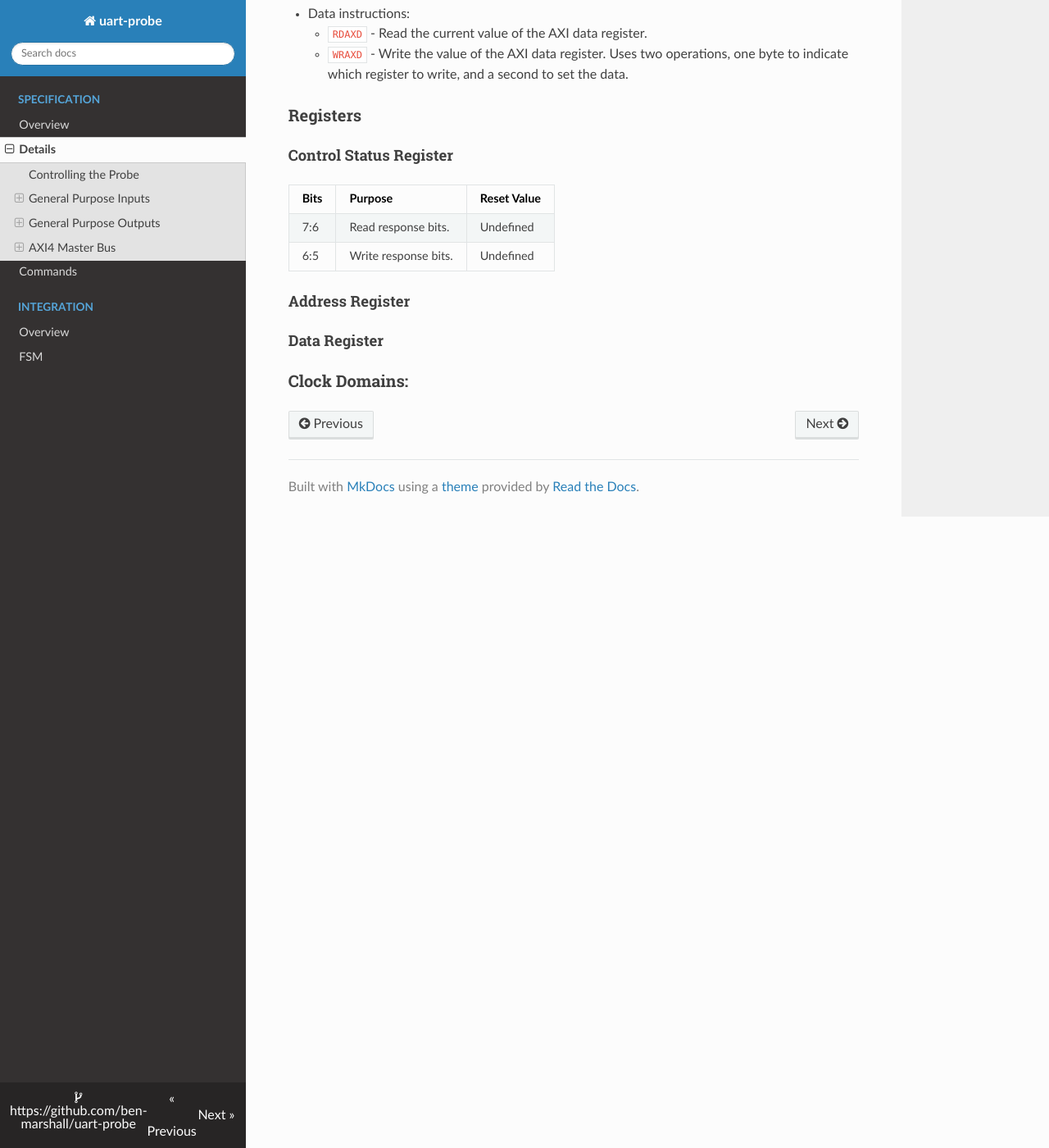
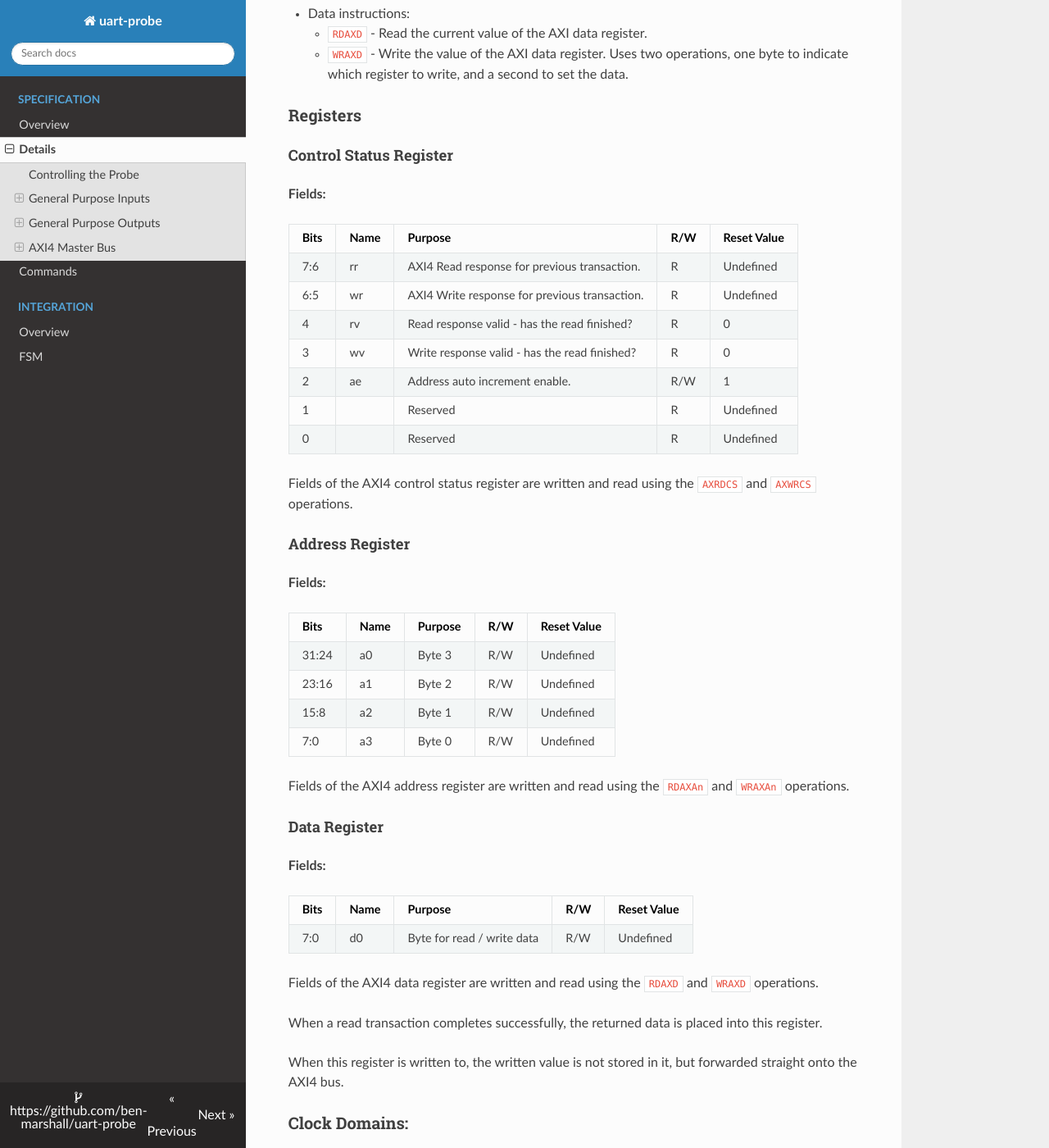
Before and after one commit to ben-marshall/verilog-probe, an MkDocs documentation site: the page built from docs/spec-details.md, in a window 1280 px wide and 1400 px high, scrolled down 2314 px. Shown: the whole window at 82% size. Built offline with MkDocs 1.6.1, drawn with Linux system fonts in a browser that asks for light colours; nearby versions of some CDN libraries; old or Windows-style settings are respelled for this version of MkDocs; some of the changed text lies outside the part shown.

Commit message:
Finish off command encodings and functionality descriptions.  On branch master  Changes to be committed: 	modified:   docs/command-list.md 	modified:   docs/spec-details.md

```diff
--- a/docs/spec-details.md
+++ b/docs/spec-details.md
@@ -85,9 +85,9 @@ A detailed specification of each feature.
     - Data operations are used to either read or write the currently addressed
       byte.
 - Control Instructions:
-    - `AXRDCTRL` reads the control status register for the AXI4 interface and
+    - `AXRDCS` reads the control status register for the AXI4 interface and
       returns it to the probe controller via the TX line of the UART.
-    - `AXWRCTRL` writes the control status register for the AXI4 interface.
+    - `AXWRCS` writes the control status register for the AXI4 interface.
 - Address Instructions:
     - `RDAXA0`, `RDAXA1`, `RDAXA2`, `RDAXA3` - Read n'th byte of the AXI4
       address register.
@@ -104,16 +104,58 @@ A detailed specification of each feature.
 
 #### Control Status Register
 
-Bits    |   Purpose                                             | Reset Value
---------|-------------------------------------------------------|-------------
-7:6     | Read response bits.                                   | Undefined
-6:5     | Write response bits.                                  | Undefined
+**Fields:**
+
+Bits | Name |   Purpose                                    | R/W | Reset Value
+-----|------|----------------------------------------------|-----|-------------
+7:6  | rr   | AXI4 Read response for previous transaction. | R   | Undefined
+6:5  | wr   | AXI4 Write response for previous transaction.| R   | Undefined
+4    | rv   | Read response valid - has the read finished? | R   | 0
+3    | wv   | Write response valid - has the read finished?| R   | 0
+2    | ae   | Address auto increment enable.               | R/W | 1
+1    |      | Reserved                                     | R   | Undefined
+0    |      | Reserved                                     | R   | Undefined
+
+Fields of the AXI4 control status register are written and read using the
+`AXRDCS` and `AXWRCS` operations.
 
 
 #### Address Register
 
+**Fields:**
+
+Bits | Name |   Purpose                                    | R/W | Reset Value
+-----|------|----------------------------------------------|-----|-------------
+31:24| a0   | Byte 3                                       | R/W | Undefined
+23:16| a1   | Byte 2                                       | R/W | Undefined
+15:8 | a2   | Byte 1                                       | R/W | Undefined
+7:0  | a3   | Byte 0                                       | R/W | Undefined
+
+Fields of the AXI4 address register are written and read using the `RDAXAn`
+and `WRAXAn` operations.
+
 
 #### Data Register
 
+**Fields:**
 
-###Clock Domains:
+Bits | Name |   Purpose                                    | R/W | Reset Value
+-----|------|----------------------------------------------|-----|-------------
+7:0  | d0   | Byte for read / write data                   | R/W | Undefined
+
+
+Fields of the AXI4 data register are written and read using the `RDAXD`
+and `WRAXD` operations.
+
+When a read transaction completes successfully, the returned data is placed
+into this register.
+
+When this register is written to, the written value is not stored in it, but
+forwarded straight onto the AXI4 bus.
+
+### Clock Domains:
+
+- The AXI4 bus is synchronised to the same clock domain as the rest of the
+  probe module.
+- External synchronisation between clock domains can be added as needed to
+  interface with other faster or slower devices.
```
Also changed, not shown: docs/command-list.md (+12 -47 lines).
